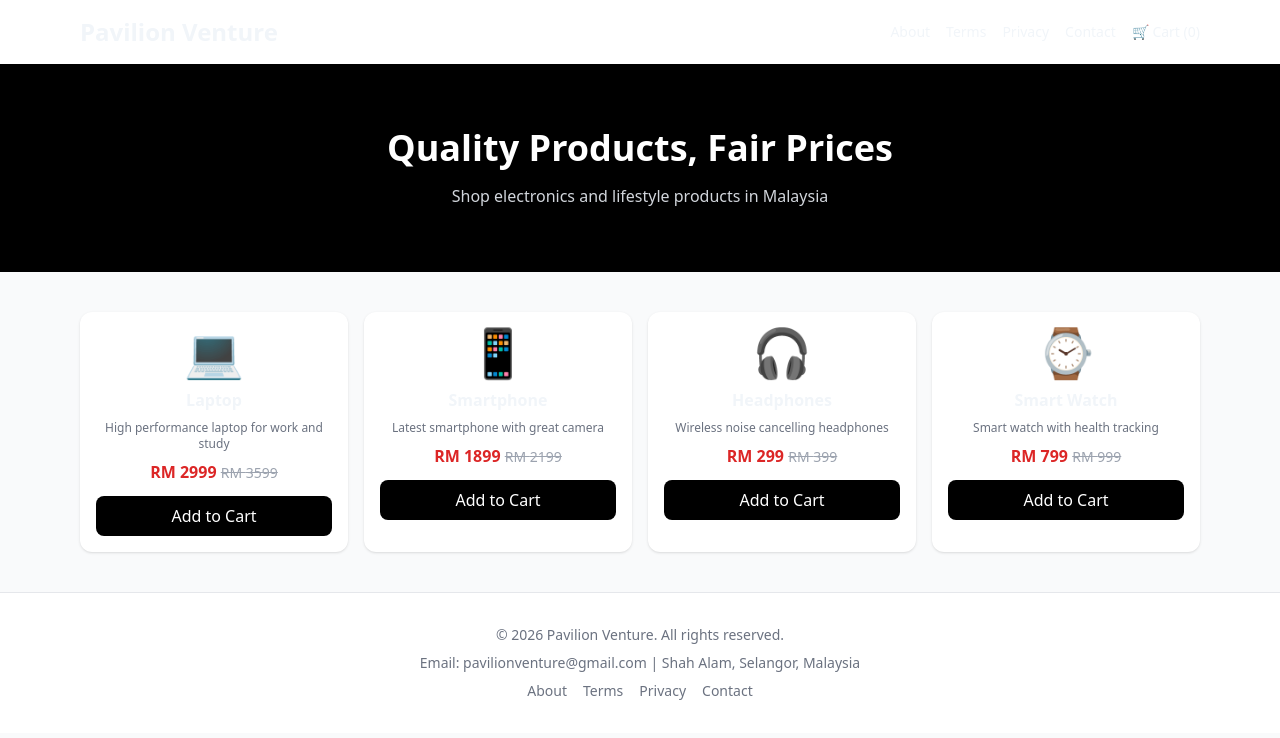
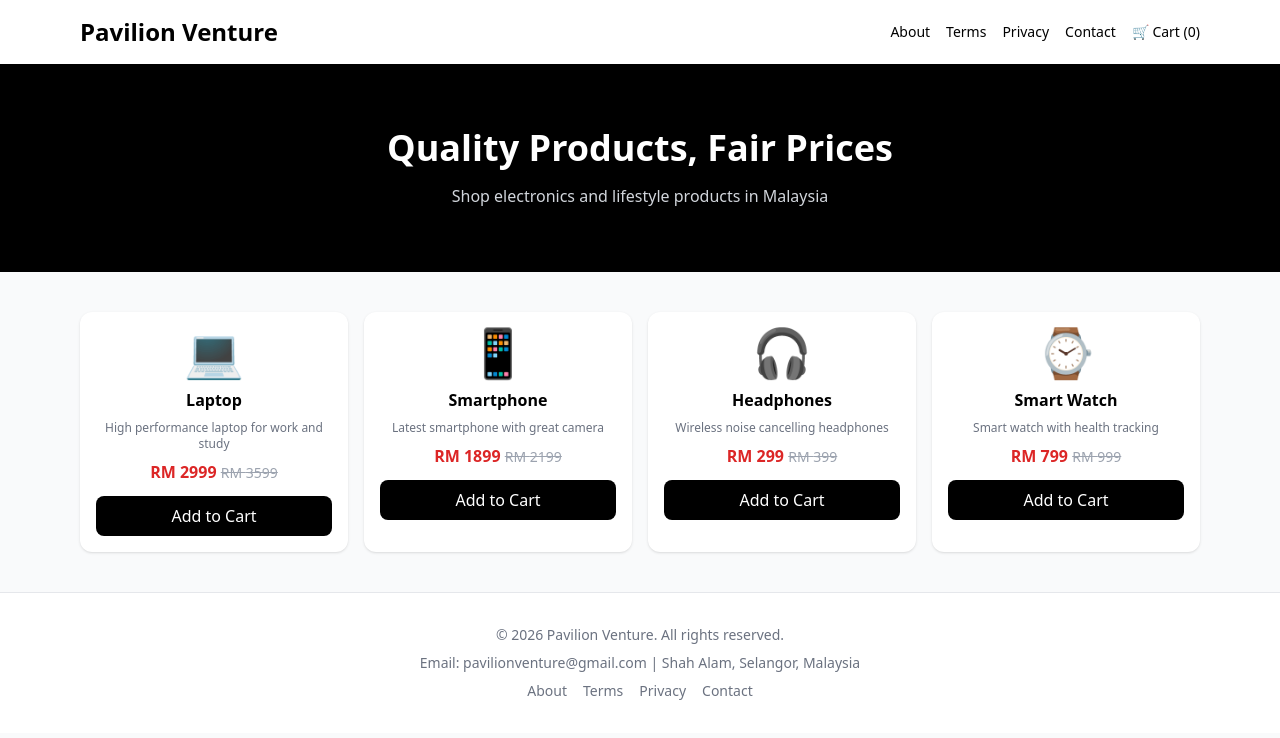
Before and after one commit to Techtrendhubofficial/pavilion-store-v2, a React (Vite) app: page / in a window 1280 px wide. Shown: the top 738 px of the page. Built offline with nearby package versions, Linux system fonts and the light colour scheme.

Commit message:
Change text color to black in App component

```diff
--- a/src/App.tsx
+++ b/src/App.tsx
@@ -10,7 +10,7 @@ const products = [
 function Section({ title, children }: { title: string, children: React.ReactNode }) {
   return (
     <div className="max-w-4xl mx-auto px-4 py-10">
-      <h2 className="text-2xl font-bold mb-4">{title}</h2>
+      <h2 className="text-2xl font-bold mb-4 text-black">{title}</h2>
       <div className="text-gray-700 leading-relaxed space-y-4">{children}</div>
     </div>
   );
@@ -27,9 +27,9 @@ export default function App() {
 
   if (page !== 'home') {
     return (
-      <div className="min-h-screen bg-white">
+      <div className="min-h-screen bg-white text-black">
         <header className="p-4 border-b flex justify-between items-center max-w-4xl mx-auto">
-          <h1 className="font-bold text-xl cursor-pointer" onClick={() => setPage('home')}>Pavilion Venture</h1>
+          <h1 className="font-bold text-xl cursor-pointer text-black" onClick={() => setPage('home')}>Pavilion Venture</h1>
           <button onClick={() => setPage('home')} className="bg-black text-white px-4 py-2 rounded">Back Home</button>
         </header>
         {page === 'about' && (
@@ -62,11 +62,11 @@ export default function App() {
   }
 
   return (
-    <div className="min-h-screen bg-gray-50">
+    <div className="min-h-screen bg-gray-50 text-black">
       <header className="bg-white shadow sticky top-0 z-10">
         <div className="max-w-6xl mx-auto px-4 py-4 flex justify-between items-center">
-          <h1 className="text-2xl font-bold">Pavilion Venture</h1>
-          <div className="flex gap-4 text-sm">
+          <h1 className="text-2xl font-bold text-black">Pavilion Venture</h1>
+          <div className="flex gap-4 text-sm text-black">
             <button onClick={() => setPage('about')}>About</button>
             <button onClick={() => setPage('terms')}>Terms</button>
             <button onClick={() => setPage('privacy')}>Privacy</button>
@@ -77,7 +77,7 @@ export default function App() {
       </header>
 
       <div className="bg-black text-white text-center py-16 px-4">
-        <h2 className="text-4xl font-bold mb-4">Quality Products, Fair Prices</h2>
+        <h2 className="text-4xl font-bold mb-4 text-white">Quality Products, Fair Prices</h2>
         <p className="text-gray-300">Shop electronics and lifestyle products in Malaysia</p>
       </div>
 
@@ -85,7 +85,7 @@ export default function App() {
         {products.map((p) => (
           <div key={p.id} className="bg-white rounded-xl p-4 shadow text-center">
             <div className="text-5xl mb-3">{p.img}</div>
-            <h3 className="font-bold">{p.name}</h3>
+            <h3 className="font-bold text-black">{p.name}</h3>
             <p className="text-xs text-gray-500 my-2">{p.desc}</p>
             <p className="text-red-600 font-bold">RM {p.price} <span className="text-gray-400 line-through text-sm font-normal">RM {p.oldPrice}</span></p>
             <button onClick={() => addToCart(p.id)} className="mt-3 w-full bg-black text-white py-2 rounded-lg">Add to Cart</button>
```
